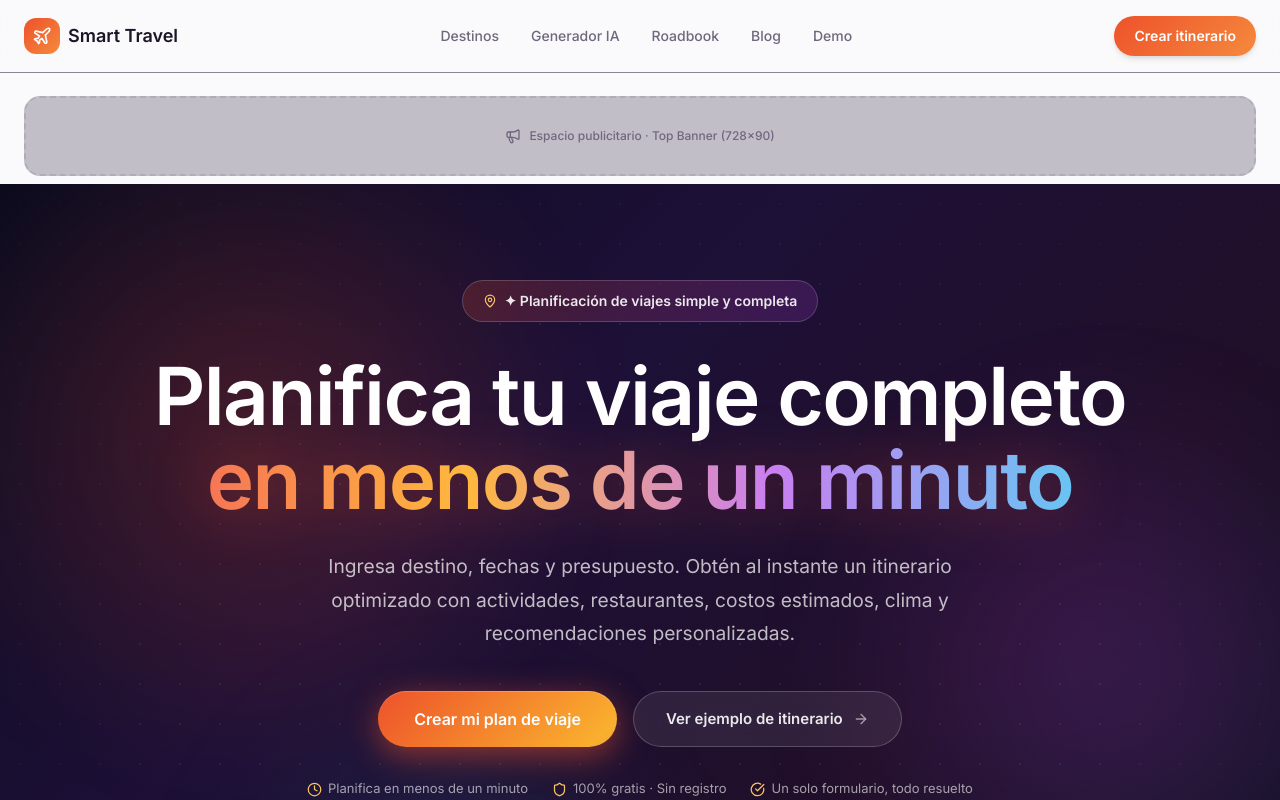
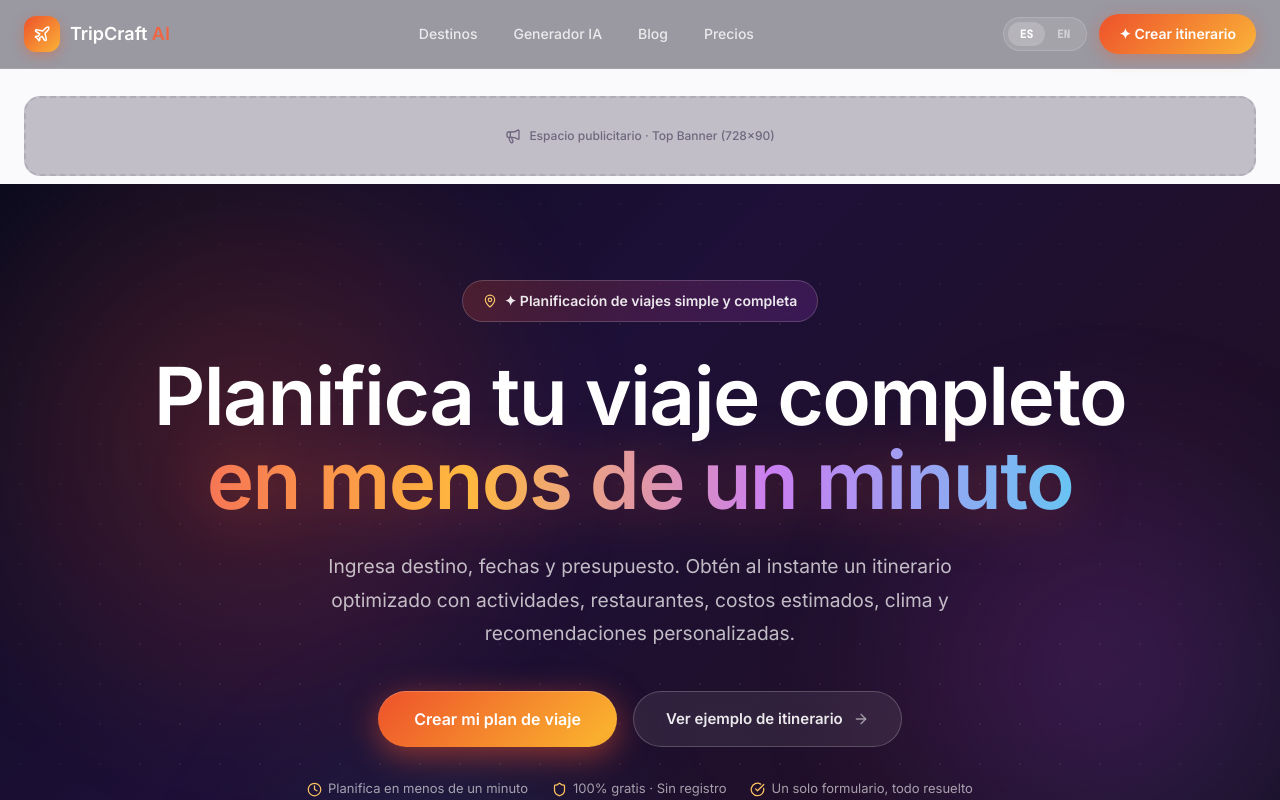
Before and after one commit to eduardodaza/paginaweblovable, a Next.js app in the folder cuenta-test-viajes-main/viajes-main/: page / in a window 1280 px wide. Shown: the top 800 px of the page. Built offline with nearby package versions, Linux system fonts and the light colour scheme.

Commit message:
Update Navbar.tsx

```diff
--- a/cuenta-test-viajes-main/viajes-main/src/components/landing/sections/Navbar.tsx
+++ b/cuenta-test-viajes-main/viajes-main/src/components/landing/sections/Navbar.tsx
@@ -1,32 +1,134 @@
+// Navbar.tsx — Navegación con indicador de scroll activo y menú mobile completo
 import { motion } from "framer-motion";
-import { Plane } from "lucide-react";
+import { Plane, Menu, X } from "lucide-react";
+import { useState, useEffect } from "react";
+import type { Locale } from "@/lib/types";
 
-export function Navbar() {
+interface Props { locale: Locale; onLocaleChange: (l: Locale) => void; }
+
+export function Navbar({ locale, onLocaleChange }: Props) {
+  const [mobileOpen, setMobileOpen] = useState(false);
+  const [scrolled, setScrolled] = useState(false);
+  const es = locale === "es";
+
+  useEffect(() => {
+    const handler = () => setScrolled(window.scrollY > 40);
+    window.addEventListener("scroll", handler, { passive: true });
+    return () => window.removeEventListener("scroll", handler);
+  }, []);
+
+  const links = [
+    { href: "#destinos",  label: es ? "Destinos"      : "Destinations"  },
+    { href: "#generador", label: es ? "Generador IA"  : "AI Generator"  },
+    { href: "#blog",      label: "Blog"                                  },
+    { href: "#precios",   label: es ? "Precios"        : "Pricing"       },
+  ];
+
   return (
     <motion.header
       initial={{ y: -20, opacity: 0 }}
       animate={{ y: 0, opacity: 1 }}
       transition={{ duration: 0.5 }}
-      className="fixed top-0 left-0 right-0 z-50 backdrop-blur-lg bg-background/70 border-b border-border/50"
+      className="fixed top-0 left-0 right-0 z-50 border-b transition-all duration-300"
+      style={{
+        background: scrolled ? "rgba(255,255,255,0.92)" : "rgba(10,8,25,0.4)",
+        backdropFilter: "blur(20px)",
+        borderColor: scrolled ? "rgba(0,0,0,0.08)" : "rgba(255,255,255,0.1)",
+      }}
     >
-      <nav className="max-w-7xl mx-auto px-6 py-4 flex items-center justify-between">
-        <a href="#" className="flex items-center gap-2 font-bold text-lg">
-          <span className="inline-flex items-center justify-center w-9 h-9 rounded-xl text-primary-foreground" style={{ background: "var(--gradient-hero)" }}>
-            <Plane className="w-5 h-5" />
+      <nav className="max-w-7xl mx-auto px-6 py-3.5 flex items-center justify-between">
+
+        {/* Logo */}
+        <a href="#" className="flex items-center gap-2.5 font-bold text-lg group">
+          <span className="inline-flex items-center justify-center w-9 h-9 rounded-xl text-white group-hover:scale-105 transition-transform"
+            style={{ background: "linear-gradient(135deg, hsl(12 85% 55%), hsl(38 95% 60%))", boxShadow: "0 4px 12px hsl(12 85% 55% / 0.35)" }}>
+            <Plane style={{ width: 18, height: 18 }} />
           </span>
-          <span>Smart Travel</span>
+          <span style={{ color: scrolled ? "hsl(260 30% 12%)" : "#fff" }}>
+            TripCraft <span style={{ color: "hsl(12 85% 60%)" }}>AI</span>
+          </span>
         </a>
-        <ul className="hidden md:flex items-center gap-8 text-sm font-medium text-muted-foreground">
-          <li><a href="#destinos" className="hover:text-foreground transition">Destinos</a></li>
-          <li><a href="#generador" className="hover:text-foreground transition">Generador IA</a></li>
-          <li><a href="/roadbook" className="hover:text-foreground transition">Roadbook</a></li>
-          <li><a href="#blog" className="hover:text-foreground transition">Blog</a></li>
-          <li><a href="#demo" className="hover:text-foreground transition">Demo</a></li>
+
+        {/* Desktop links */}
+        <ul className="hidden md:flex items-center gap-1 text-sm font-medium">
+          {links.map((l) => (
+            <li key={l.href}>
+              <a href={l.href}
+                className="px-4 py-2 rounded-full transition-all duration-200 hover:bg-white/10"
+                style={{ color: scrolled ? "hsl(260 10% 45%)" : "rgba(255,255,255,0.8)" }}
+                onMouseEnter={(e) => { e.currentTarget.style.color = scrolled ? "hsl(260 30% 12%)" : "#fff"; }}
+                onMouseLeave={(e) => { e.currentTarget.style.color = scrolled ? "hsl(260 10% 45%)" : "rgba(255,255,255,0.8)"; }}
+              >
+                {l.label}
+              </a>
+            </li>
+          ))}
         </ul>
-        <a href="#generador" className="text-sm font-semibold px-5 py-2.5 rounded-full text-primary-foreground shadow-md hover:opacity-90 transition" style={{ background: "var(--gradient-hero)" }}>
-          Crear itinerario
-        </a>
+
+        {/* Derecha */}
+        <div className="flex items-center gap-3">
+          {/* Selector idioma */}
+          <div className="hidden md:flex rounded-full p-1 text-[11px] font-mono border"
+            style={{
+              background: scrolled ? "rgba(0,0,0,0.05)" : "rgba(255,255,255,0.1)",
+              borderColor: scrolled ? "rgba(0,0,0,0.08)" : "rgba(255,255,255,0.15)",
+            }}>
+            {(["es", "en"] as Locale[]).map((loc) => (
+              <button key={loc} onClick={() => onLocaleChange(loc)}
+                className="px-3 py-1 rounded-full transition-all font-semibold"
+                style={{
+                  background: locale === loc ? (scrolled ? "#fff" : "rgba(255,255,255,0.2)") : "transparent",
+                  color: locale === loc ? (scrolled ? "hsl(260 30% 12%)" : "#fff") : (scrolled ? "hsl(260 10% 55%)" : "rgba(255,255,255,0.5)"),
+                  boxShadow: locale === loc && scrolled ? "0 1px 4px rgba(0,0,0,0.1)" : "none",
+                }}>
+                {loc.toUpperCase()}
+              </button>
+            ))}
+          </div>
+
+          <a href="#generador"
+            className="hidden md:inline-flex items-center gap-1.5 text-sm font-bold px-5 py-2.5 rounded-full text-white shadow-md hover:opacity-90 hover:scale-[1.02] transition-all"
+            style={{ background: "linear-gradient(135deg, hsl(12 85% 55%), hsl(38 95% 60%))", boxShadow: "0 4px 16px hsl(12 85% 55% / 0.35)" }}>
+            ✦ {es ? "Crear itinerario" : "Create itinerary"}
+          </a>
+
+          {/* Hamburguesa */}
+          <button className="md:hidden p-2 rounded-lg transition"
+            style={{ color: scrolled ? "hsl(260 30% 12%)" : "#fff" }}
+            onClick={() => setMobileOpen(!mobileOpen)}>
+            {mobileOpen ? <X style={{ width: 20, height: 20 }} /> : <Menu style={{ width: 20, height: 20 }} />}
+          </button>
+        </div>
       </nav>
+
+      {/* Mobile dropdown */}
+      {mobileOpen && (
+        <div className="md:hidden border-t px-6 py-4 space-y-1"
+          style={{ borderColor: "rgba(0,0,0,0.07)", background: "rgba(255,255,255,0.97)", backdropFilter: "blur(20px)" }}>
+          {links.map((l) => (
+            <a key={l.href} href={l.href} onClick={() => setMobileOpen(false)}
+              className="block px-3 py-2.5 rounded-xl text-sm font-medium hover:bg-black/5 transition"
+              style={{ color: "hsl(260 30% 12%)" }}>
+              {l.label}
+            </a>
+          ))}
+          <div className="pt-3 flex items-center gap-3">
+            <div className="flex bg-black/5 rounded-full p-1 text-[11px] font-mono border" style={{ borderColor: "rgba(0,0,0,0.06)" }}>
+              {(["es", "en"] as Locale[]).map((loc) => (
+                <button key={loc} onClick={() => onLocaleChange(loc)}
+                  className={`px-3 py-1 rounded-full transition-all ${locale === loc ? "bg-white shadow-sm font-semibold" : "text-muted"}`}>
+                  {loc.toUpperCase()}
+                </button>
+              ))}
+            </div>
+            <a href="#generador" onClick={() => setMobileOpen(false)}
+              className="flex-1 text-center text-sm font-bold px-4 py-2.5 rounded-full text-white"
+              style={{ background: "linear-gradient(135deg, hsl(12 85% 55%), hsl(38 95% 60%))" }}>
+              {es ? "✦ Crear itinerario" : "✦ Create itinerary"}
+            </a>
+          </div>
+        </div>
+      )}
     </motion.header>
   );
 }
```
